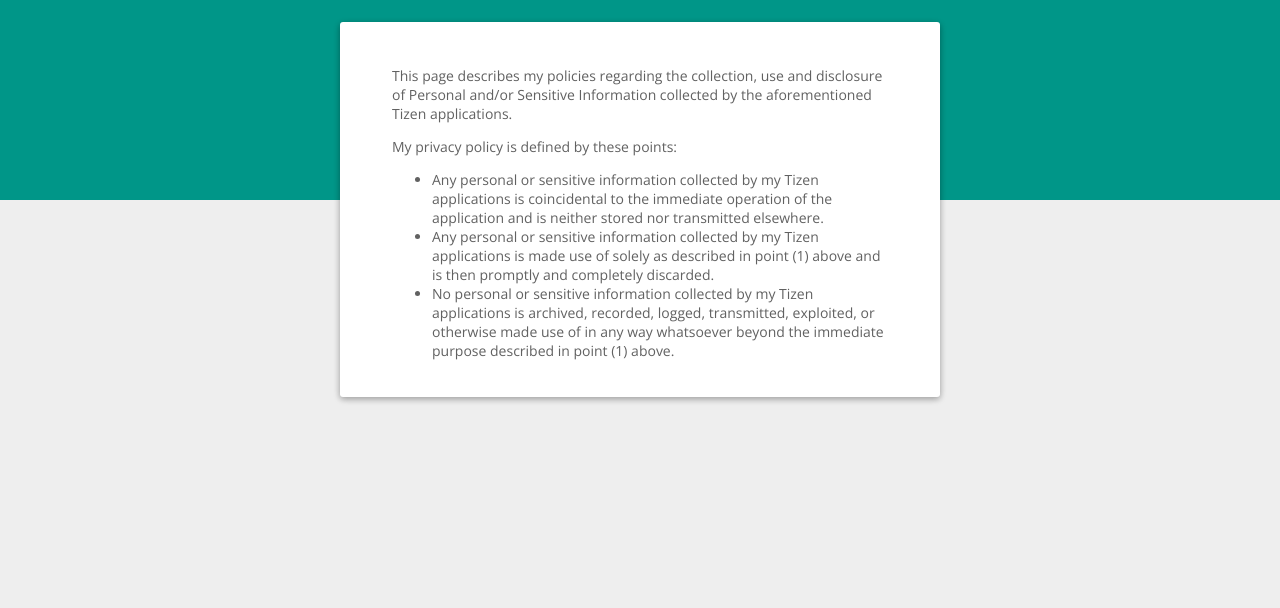
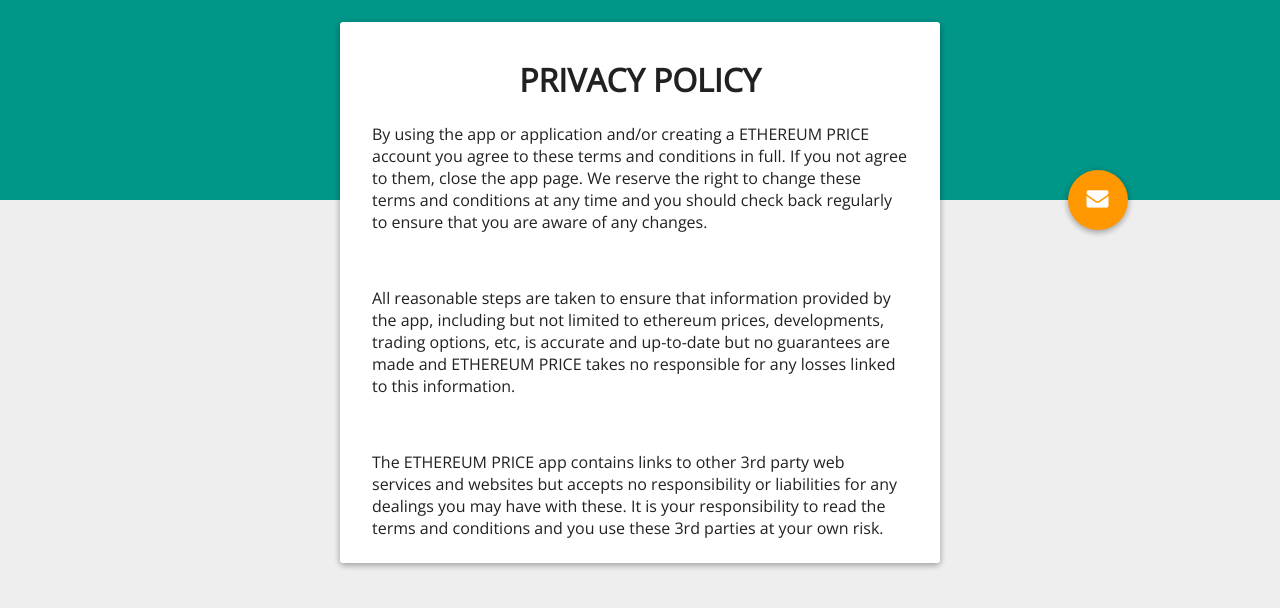
Before and after one commit to trybeapps/trybeapps-privacy, a plain HTML site: page docs/index.html in a window 1280 px wide. Drawn offline with nearby package versions, Linux system fonts and the light colour scheme.

Commit message:
Update index.html

```diff
--- a/docs/index.html
+++ b/docs/index.html
@@ -1,7 +1,7 @@
 <!DOCTYPE html>
 <html lang="en">
 <head>
-	<title>Luke Klinker</title>
+	<title>Fast Speedtest</title>
 	<link href="css/style.css" rel="stylesheet" type="text/css">
 	<link href='https://fonts.googleapis.com/css?family=Open+Sans' rel='stylesheet' type='text/css'>
 	<link rel="stylesheet" href="css/font-awesome.min.css">
@@ -10,35 +10,23 @@
 	<meta name="viewport" content="width=device-width, user-scalable=no, initial-scale=1.0, minimum-scale=1.0, maximum-scale=1.0">
 	<meta name="theme-color" content="#009688">
 </head>
-<body>
+<body style="overflow-y: hidden;">
 <div id="teal_bg"></div>
-<header>
-</header>
 <main>
 <div id="about_card" class="card">
+	<h1 style="text-align: center;">PRIVACY POLICY</h1>
+	<section class="tab">
+		<p>By using the app or application and/or creating a ETHEREUM PRICE account you agree to these terms and conditions in full. If you not agree to them, close the app page. We reserve the right to change these terms and conditions at any time and you should check back regularly to ensure that you are aware of any changes.</p>
+		<br>
+		<p>All reasonable steps are taken to ensure that information provided by the app, including but not limited to ethereum prices, developments, trading options, etc, is accurate and up-to-date but no guarantees are made and ETHEREUM PRICE takes no responsible for any losses linked to this information.</p>
+		<br>
+		<p>The ETHEREUM PRICE app contains links to other 3rd party web services and websites but accepts no responsibility or liabilities for any dealings you may have with these. It is your responsibility to read the terms and conditions and you use these 3rd parties at your own risk.</p>
+	</section>
 
-	<section class="tab">
-		<div class="content">
-			<section class="element">
-				<div class="info">
-
-				<p>This page describes my policies regarding the collection, use and disclosure of Personal and/or Sensitive Information collected by the aforementioned Tizen applications.</p>
-
-<p>My privacy policy is defined by these points:</p>
-<ul>
-<li>Any personal or sensitive information collected by my Tizen applications is coincidental to the immediate operation of the application and is neither stored nor transmitted elsewhere.</li>
-<li>Any personal or sensitive information collected by my Tizen applications is made use of solely as described in point (1) above and is then promptly and completely discarded.</li>
-<li>No personal or sensitive information collected by my Tizen applications is archived, recorded, logged, transmitted, exploited, or otherwise made use of in any way whatsoever beyond the immediate purpose described in point (1) above.</li>
-</ul>
-
-
-				</div>
-			</section>
-
-		</div>
-	</section>
 </div>
-
+<a href="mailto:saweleonard@gmail.com">
+	<a href="" id="fab" style="cursor: pointer;">&nbsp;<i class="fa fa-envelope"></i>&nbsp;</a>
+</a>
 </main>
 </body>
 </html>
```
